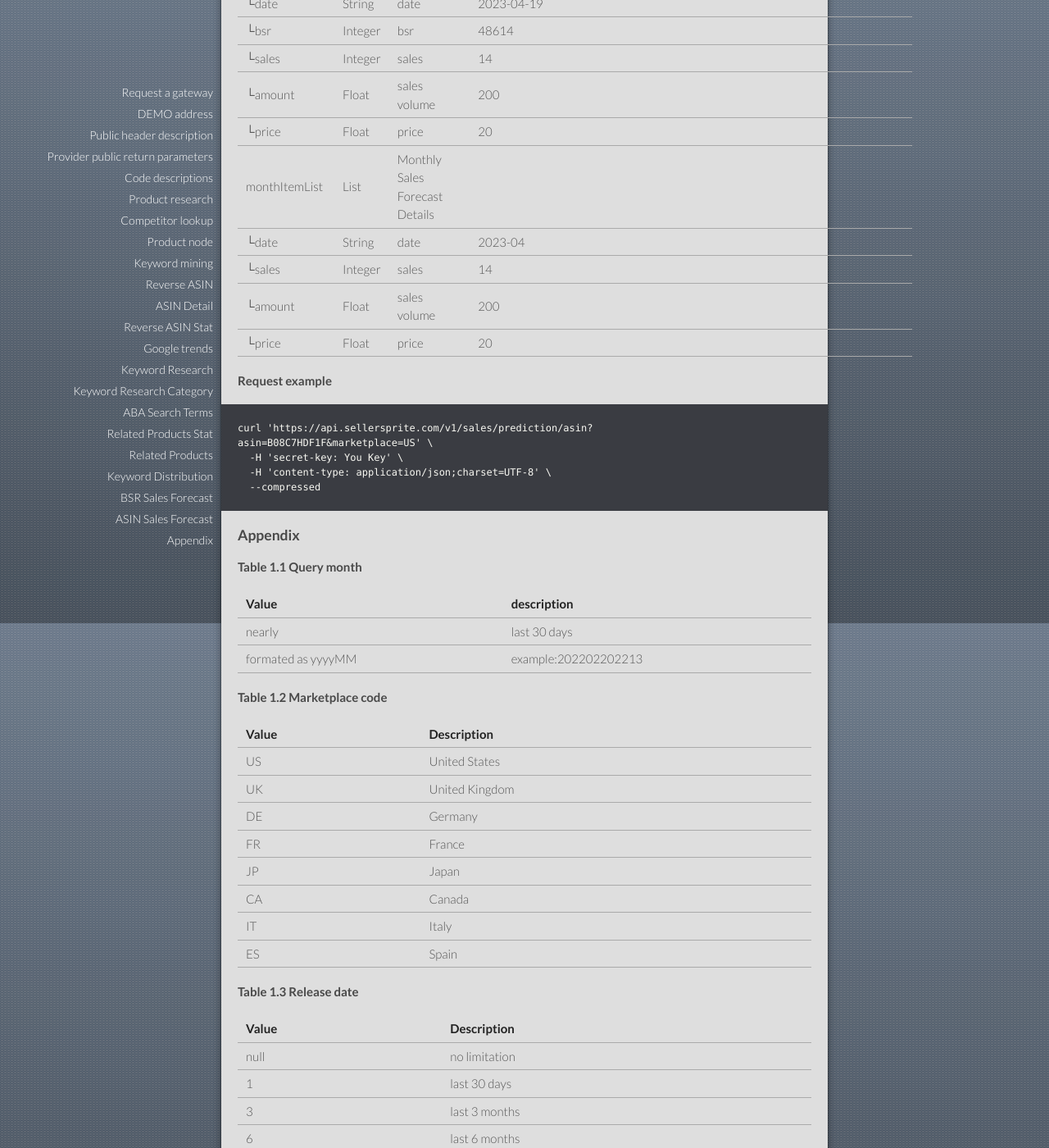
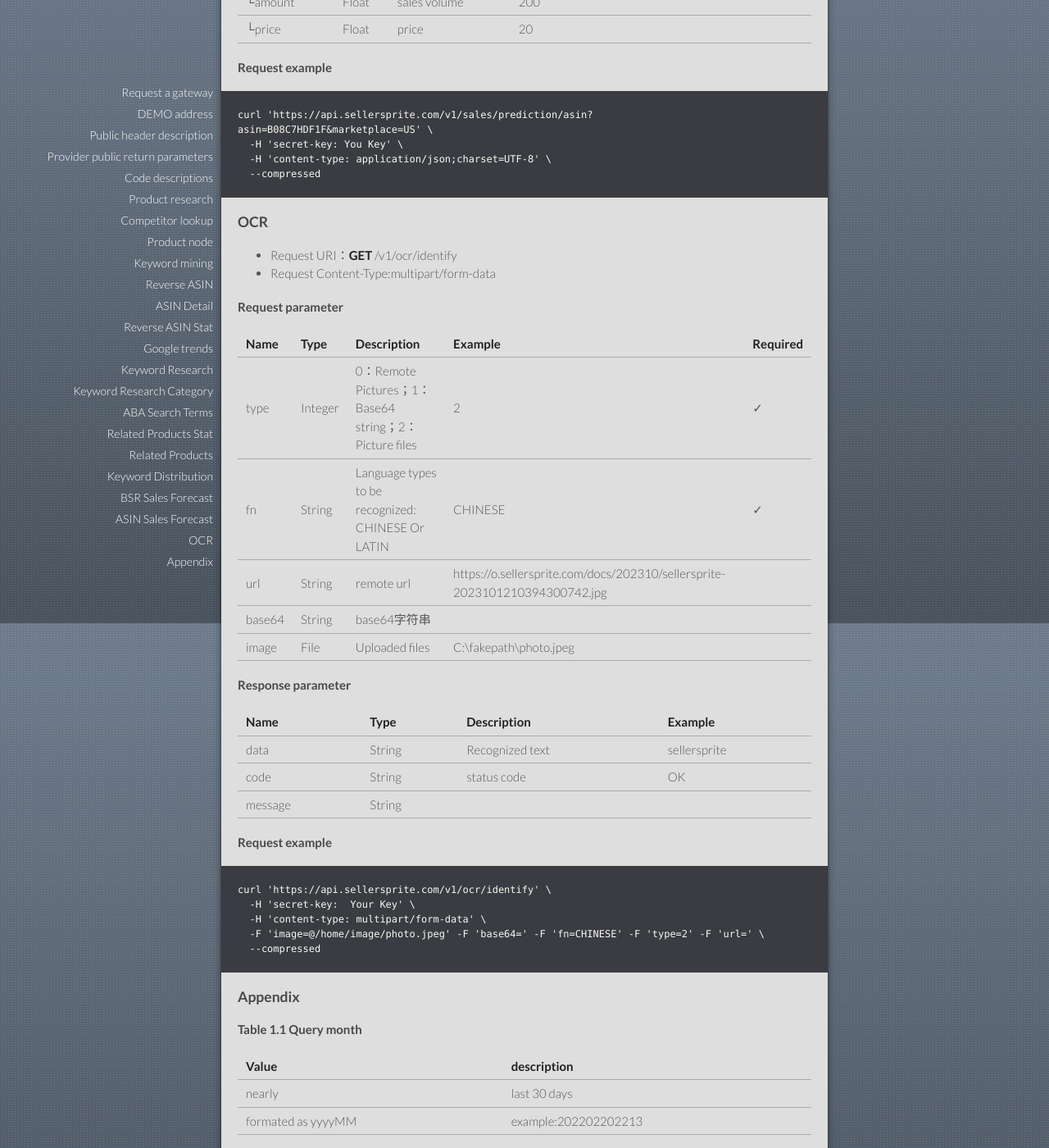
Before and after one commit to sellersprite/sellersprite.github.io, a Jekyll site: the page built from index.md, in a window 1280 px wide and 1400 px high, scrolled down 33440 px. Shown: the whole window at 82% size. Built offline with Jekyll 4.4.1, drawn with Linux system fonts in a browser that asks for light colours; our own code applies the rules of GitHub Pages for plain Markdown files; some of the changed text lies outside the part shown.

Commit message:
Update index.md

````diff
--- a/index.md
+++ b/index.md
@@ -1045,6 +1045,39 @@ curl 'https://api.sellersprite.com/v1/sales/prediction/asin?
 asin=B08C7HDF1F&marketplace=US' \
   -H 'secret-key: You Key' \
   -H 'content-type: application/json;charset=UTF-8' \
+  --compressed
+```
+
+### OCR
+
+* Request URI：**GET** /v1/ocr/identify
+* Request Content-Type:multipart/form-data
+
+#### Request parameter
+
+| Name            | Type         | Description                       | Example       | Required |
+| ----------------- | -------------- | ---------------------------------- | ----------------- | -------------- |
+| type     | Integer  | 0：Remote Pictures；1：Base64 string；2：Picture files   | 2                                                                                                                                                   | ✓       |
+| fn       | String   | Language types to be recognized: CHINESE Or LATIN| CHINESE                                                                                                                                             | ✓       |
+| url      | String   | remote url                                     | https://o.sellersprite.com/docs/202310/sellersprite-2023101210394300742.jpg |              |
+| base64   | String   | base64字符串                                |                                                                                                                                                         |              |
+| image    | File     | Uploaded files                                 | C:\fakepath\photo.jpeg
+
+#### Response parameter
+
+| Name              | Type             | Description              | Example                                                                                   |
+| ------------------- | ------------------ | -------------------------- | ------------------------------------------------------------------- |
+| data          | String          | Recognized text | sellersprite                                                                                                                    |
+| code    | String          |      status code                    |      OK                                                                                                                        |
+| message        | String          |                          |                                                                                                                              |
+
+#### Request example
+
+```
+curl 'https://api.sellersprite.com/v1/ocr/identify' \
+  -H 'secret-key:  Your Key' \
+  -H 'content-type: multipart/form-data' \
+  -F 'image=@/home/image/photo.jpeg' -F 'base64=' -F 'fn=CHINESE' -F 'type=2' -F 'url=' \
   --compressed
 ```
 
````
Also changed, not shown: other parts of index.md (+1 -1 lines).
